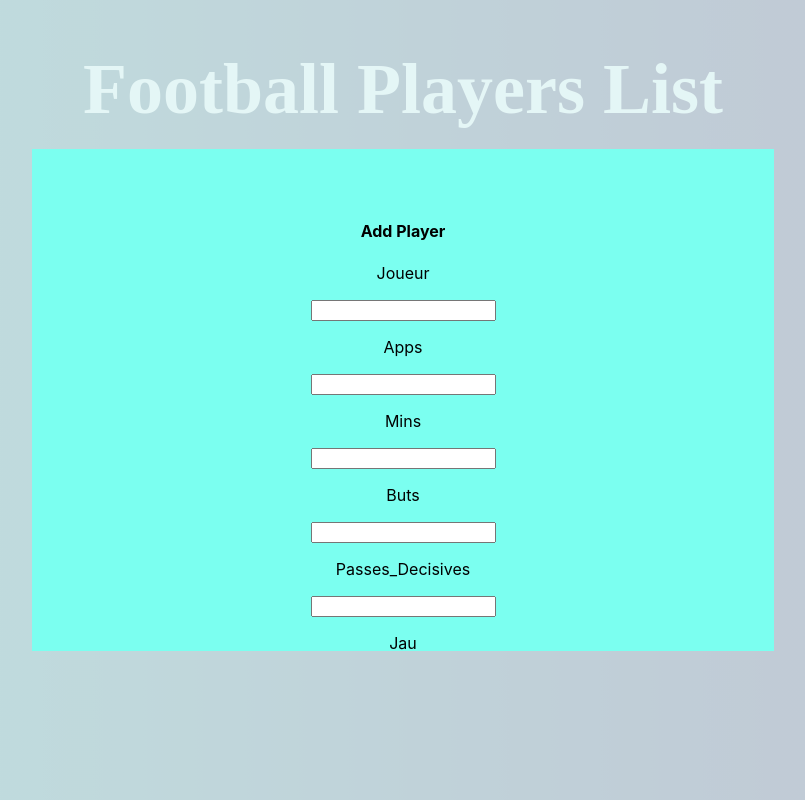
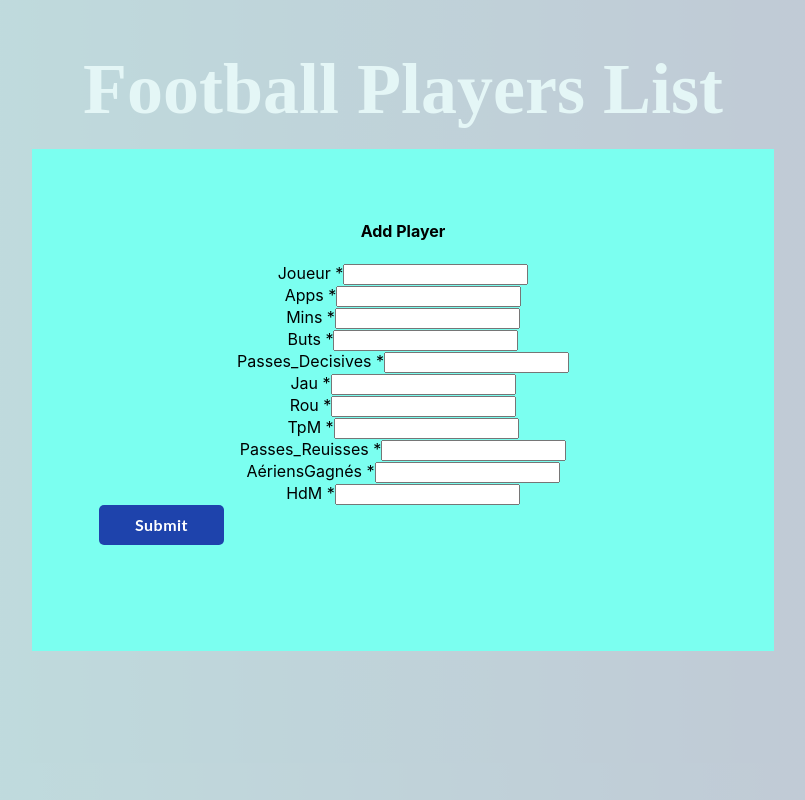
Before and after one commit to VajihuddinAhmed/Football_Players_List, a React (Create React App) app: page / in a window 1280 px wide. Both pictures are taken after typing "Sample" into the empty fields and a click on the button "Add Player". Shown: the whole page, without its empty margins (237-1042 px from the left). Built offline with nearby package versions, Linux system fonts and the light colour scheme.

Commit message:
work in progress split teams

```diff
--- a/package.json
+++ b/package.json
@@ -6,6 +6,7 @@
     "@testing-library/jest-dom": "^5.16.1",
     "@testing-library/react": "^12.1.2",
     "@testing-library/user-event": "^13.5.0",
+    "lodash": "^4.17.21",
     "react": "^17.0.2",
     "react-dom": "^17.0.2",
     "react-modal": "^3.14.4",
--- a/src/App.js
+++ b/src/App.js
@@ -2,20 +2,10 @@ import React, { useState } from 'react';
 import './App.css';
 import { PlayerList } from './components/playerList/playerList';
 import { Players } from './components/db';
-import { AddPlayer } from './components/addPlayer/addPlayer';
 
-const App = (props) => {
+const App = () => {
 
-  const [players , setPlayers] = useState(Players);
   const [searchField, setSearchField] = useState('');
-  const [playerModal, setPlayerModal] = useState(false);
-
-  const manageState = () => {
-    setPlayerModal(!playerModal)
-  }
-  const handleCloseModal = () => {
-    setPlayerModal(false)
-}
 
   const handleChange = (e) => {
     setSearchField(e.target.value);
@@ -30,9 +20,7 @@ const App = (props) => {
         onChange={handleChange}
         className='search'
       />
-      <button onClick={() => manageState()}>Add Player</button>
-      <AddPlayer modalState={playerModal} handleCloseModal={handleCloseModal} data={props} />
-      <PlayerList players={players} searchTerm={searchField}  />
+      <PlayerList players={Players} searchTerm={searchField} />
     </div>
   );
 }
--- a/src/components/addPlayer/addPlayer.css
+++ b/src/components/addPlayer/addPlayer.css
@@ -29,6 +29,8 @@
 
 .form {
   width: 100%;
+  display: flex;
+  flex-direction: column;
 }
 
 .modal--button {
--- a/src/components/addPlayer/addPlayer.js
+++ b/src/components/addPlayer/addPlayer.js
@@ -1,52 +1,10 @@
-import React, { useState } from 'react';
+import React from 'react';
 import './addPlayer.css';
-import { Players } from '../db';
 import Modal from 'react-modal';
 
 export const AddPlayer = (props) => {
 
-    const [newPlayer, setNewPlayer] = useState({
-        Joueur: '',
-        Apps: '',
-        Mins: '',
-        Buts: '',
-        Passes_Decisives: '',
-        Jau: '',
-        Rou: '',
-        TpM: '',
-        Passes_Reuisses: '',
-        AériensGagnés: '',
-        HdM: ''
-    })
-
-    const { Joueur, Apps, Mins, Buts, Passes_Decisives, Jau, Rou, TpM, Passes_Reuisses, AériensGagnés, HdM  } = newPlayer
-
-    const handleChange = (e) => {
-        const { name, value } = e.target
-        setNewPlayer({ ...newPlayer, [name]: value })
-    }
-
-    const handleSubmit = (e) => {
-        e.preventDefault()
-        let adds = [...Players]
-        adds.push({
-            Joueur,
-            Apps,
-            Mins,
-            Buts,
-            Passes_Decisives,
-            Jau,
-            Rou,
-            TpM,
-            Passes_Reuisses,
-            AériensGagnés,
-            HdM
-        })
-        console.log(newPlayer)
-        setNewPlayer(adds)
-        e.target.reset()
-
-    }
+    const { Joueur, Apps, Mins, Buts, Passes_Decisives, Jau, Rou, TpM, Passes_Reuisses, AériensGagnés, HdM  } = props.playerData
 
     return (
             <Modal
@@ -59,62 +17,52 @@ export const AddPlayer = (props) => {
             >
             <div>
                 <h4>Add Player</h4>
-                <form className='form'>
-                    <div>
-                        <div>
-                        <p>Joueur</p>
-                        <input type="text" name="Joueur" value={Joueur} onChange={handleChange} required className="source" />
-                        </div>
-
-                        <div>
-                        <p>Apps</p>
-                        <input type="number" name="Apps" value={Apps} onChange={handleChange} required className="source" />
-                        </div>
-
-                        <div>
-                        <p>Mins</p>
-                        <input type="number" name="Mins" value={Mins} onChange={handleChange} required className="source" />
-                        </div>
-
-                        <p>Buts</p>
-                        <input type="number" name="Buts" value={Buts} onChange={handleChange} required className="source" />
-
-                        <div>
-                        <p>Passes_Decisives</p>
-                        <input type="number" name="Passes_Decisives" value={Passes_Decisives} onChange={handleChange} required className="source" />
-                        </div>
-
-                        <div>
-                        <p>Jau</p>
-                        <input type="number" name="Jau" value={Jau} onChange={handleChange} required className="source" />
-                        </div>
-
-                        <div>
-                        <p>Rou</p>
-                        <input type="number" name="Rou" value={Rou} onChange={handleChange} required className="source" />
-                        </div>
-
-                        <div>
-                        <p>TpM</p>
-                        <input type="number" name="TpM" value={TpM} onChange={handleChange} required className="source" />
-                        </div>
-
-                        <div>
-                        <p>Passes_Reuisses</p>
-                        <input type="number" name="Passes_Reuisses" value={Passes_Reuisses} onChange={handleChange} required className="source" />
-                        </div>
-
-                        <div>
-                        <p>AériensGagnés</p>
-                        <input type="number" name="AériensGagnés" value={AériensGagnés} onChange={handleChange} required className="source" />
-                        </div>
-
-                        <div>
-                        <p>HdM</p>
-                        <input type="number" name="HdM" value={HdM} onChange={handleChange} required className="source" />
-                        </div>
-                    </div>
-                    <button onClick={() => handleSubmit} className='modal--button' type="submit">Submit</button>
+                <form className='form' onSubmit={props.handleSubmit}>
+                        <span>
+                        <label>Joueur *</label>
+                        <input type="text" name="Joueur" value={Joueur} onChange={props.handleChange} required className="source" />
+                        </span>
+                        <span>
+                        <label>Apps *</label>
+                        <input type="number" name="Apps" value={Apps} onChange={props.handleChange} required className="source" />
+                        </span>
+                        <span>
+                        <label>Mins *</label>
+                        <input type="number" name="Mins" value={Mins} onChange={props.handleChange} required className="source" />
+                        </span>
+                        <span>
+                        <label>Buts *</label>
+                        <input type="number" name="Buts" value={Buts} onChange={props.handleChange} required className="source" />
+                        </span>
+                        <span>
+                        <label>Passes_Decisives *</label>
+                        <input type="number" name="Passes_Decisives" value={Passes_Decisives} onChange={props.handleChange} required className="source" />
+                        </span>
+                        <span>
+                        <label>Jau *</label>
+                        <input type="number" name="Jau" value={Jau} onChange={props.handleChange} required className="source" />
+                        </span>
+                        <span>
+                        <label>Rou *</label>
+                        <input type="number" name="Rou" value={Rou} onChange={props.handleChange} required className="source" />
+                        </span>
+                        <span>
+                        <label>TpM *</label>
+                        <input type="number" name="TpM" value={TpM} onChange={props.handleChange} required className="source" />
+                        </span>
+                        <span>
+                        <label>Passes_Reuisses *</label>
+                        <input type="number" name="Passes_Reuisses" value={Passes_Reuisses} onChange={props.handleChange} required className="source" />
+                        </span>
+                        <span>
+                        <label>AériensGagnés *</label>
+                        <input type="number" name="AériensGagnés" value={AériensGagnés} onChange={props.handleChange} required className="source" />
+                        </span>
+                        <span>
+                        <label>HdM *</label>
+                        <input type="number" name="HdM" value={HdM} onChange={props.handleChange} required className="source" />
+                        </span>
+                    <button className='modal--button' type="submit">Submit</button>
                 </form>
             </div>
             </Modal>
--- a/src/components/playerList/playerList.js
+++ b/src/components/playerList/playerList.js
@@ -2,28 +2,79 @@ import React, { useState } from 'react';
 import './playerList.css';
 import { Card } from '../playerCard/playerCard';
 import { PlayerStatisticsModal} from '../playerStatisticsModal/playerStatisticsModal';
-
+import { AddPlayer } from '../addPlayer/addPlayer';
+import Modal from 'react-modal';
+import _ from 'lodash';
+const initialPlayerState = {
+    Joueur: '',
+    Apps: '',
+    Mins: '',
+    Buts: '',
+    Passes_Decisives: '',
+    Jau: '',
+    Rou: '',
+    TpM: '',
+    Passes_Reuisses: '',
+    AériensGagnés: '',
+    HdM: ''
+}
 export const PlayerList = (props) => {
     const [listPlayers, setListPlayers] = useState(props.players)
     const [modalState, setModalState] = useState(false)
     const [modalData, setModalData] = useState(null)
+    const [playerModal, setPlayerModal] = useState(false);
+    const [teamModal, setTeamModal] = useState(false);
+    const [newPlayer, setNewPlayer] = useState(initialPlayerState)
+    const [sorted, setSorted] = useState('')
 
-    const [sorted, setSorted] = useState('')
+
+    const managePlayerState = () => setPlayerModal(!playerModal)
+
+    const handlePlayerModal = () =>  setPlayerModal(false)
+
+    const handleCloseModal = () => setModalState(false)
+
+    const handleCloseTeamModal = () => setTeamModal(!teamModal)
+
+    const filteredPlayers = listPlayers.filter((item) =>  item.Joueur.toLowerCase().includes(props.searchTerm.toLowerCase()))
+
+    const handleChange = (e) => {
+        const { name, value } = e.target
+        setNewPlayer({ ...newPlayer, [name]: value })
+    }
+
+    const handleSubmit = (e) => {
+        const { Joueur, Apps, Mins, Buts, Passes_Decisives, Jau, Rou, TpM, Passes_Reuisses, AériensGagnés, HdM  } = newPlayer
+        e.preventDefault()
+        let adds = [...listPlayers]
+        adds.push({
+            Joueur,
+            Apps,
+            Mins,
+            Buts,
+            Passes_Decisives,
+            Jau,
+            Rou,
+            TpM,
+            Passes_Reuisses,
+            AériensGagnés,
+            HdM
+        })
+        setListPlayers(adds)
+        setNewPlayer(initialPlayerState)
+        handlePlayerModal()
+
+    }
+
+
     const sorting = e => {
         let sortingBy = e.target.value
         setSorted(sortingBy)
     }
-    const filteredPlayers = listPlayers.filter((item) => {
-        return item.Joueur.toLowerCase().includes(props.searchTerm.toLowerCase())
-    })
+
     const handleRemovePlayer = (nom) => {
         let newList = listPlayers.filter((item) => item.Joueur !== nom)
         setListPlayers (newList)
-        console.log('handleRemovePlayer',nom)
-    }
-
-    const handleCloseModal = () => {
-        setModalState(false)
     }
 
     const manageState = ({item}) => {
@@ -31,8 +82,30 @@ export const PlayerList = (props) => {
         setModalData(item)
     }
 
+    const getRandom = () => {
+       const randomPlayers = _.chunk(_.sampleSize(listPlayers, [22]), 11)
+
+       console.log(randomPlayers)
+    }
+
     return (
         <div>
+            <AddPlayer modalState={playerModal} handleCloseModal={handlePlayerModal} handleSubmit={handleSubmit} handleChange={handleChange} playerData={newPlayer} />
+            <button onClick={() => managePlayerState()}>Add Player</button>
+            <button onClick={() => {setTeamModal(true); getRandom()}}>Create Teams</button>
+            <Modal
+                isOpen={teamModal}
+                contentLabel="player statistics"
+                ariaHideApp={false}
+                onRequestClose={handleCloseTeamModal}
+                closeTimeoutMS={200}
+                className="modal--team"
+            >
+
+            <div>
+                {_.chunk(_.sampleSize(listPlayers, [22]), 11).map(item => item.map(i=> <Card key={item.Joueur} item={item}/>)) }
+            </div>
+            </Modal>
             <div className="sorting-section">
                 <select onChange={sorting} className="sorting">
                     <option>All Players</option>
@@ -44,9 +117,9 @@ export const PlayerList = (props) => {
                 {
                     filteredPlayers.sort((a, b) => {
                         if (sorted === "best") {
-                            return a.Passes_Reuisses < b.Passes_Reuisses ? 1 : -1
+                            return a.Passes_Reuisses < b.Passes_Reuisses && a.Passes_Decisives < b.Passes_Decisives ? 1 : -1
                         } else if (sorted === "average") {
-                            return a.Passes_Reuisses > b.Passes_Reuisses ? 1 : -1
+                            return a.Passes_Reuisses > b.Passes_Reuisses && a.Passes_Decisives > b.Passes_Decisives ? 1 : -1
                         }
                         return 0
                     }).map((item) => (
```
Also changed, not shown: src/components/playerList/playerList.css (+8 -0 lines).
